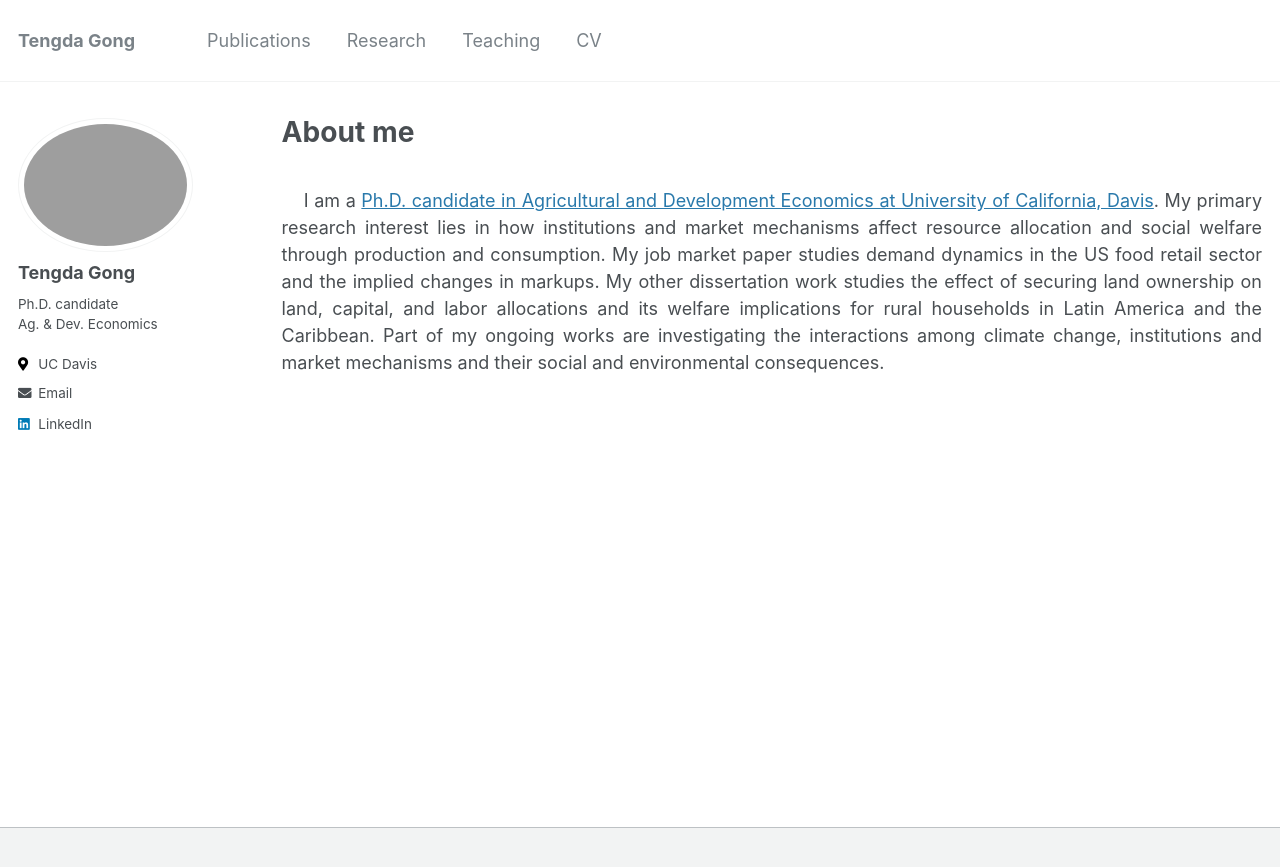
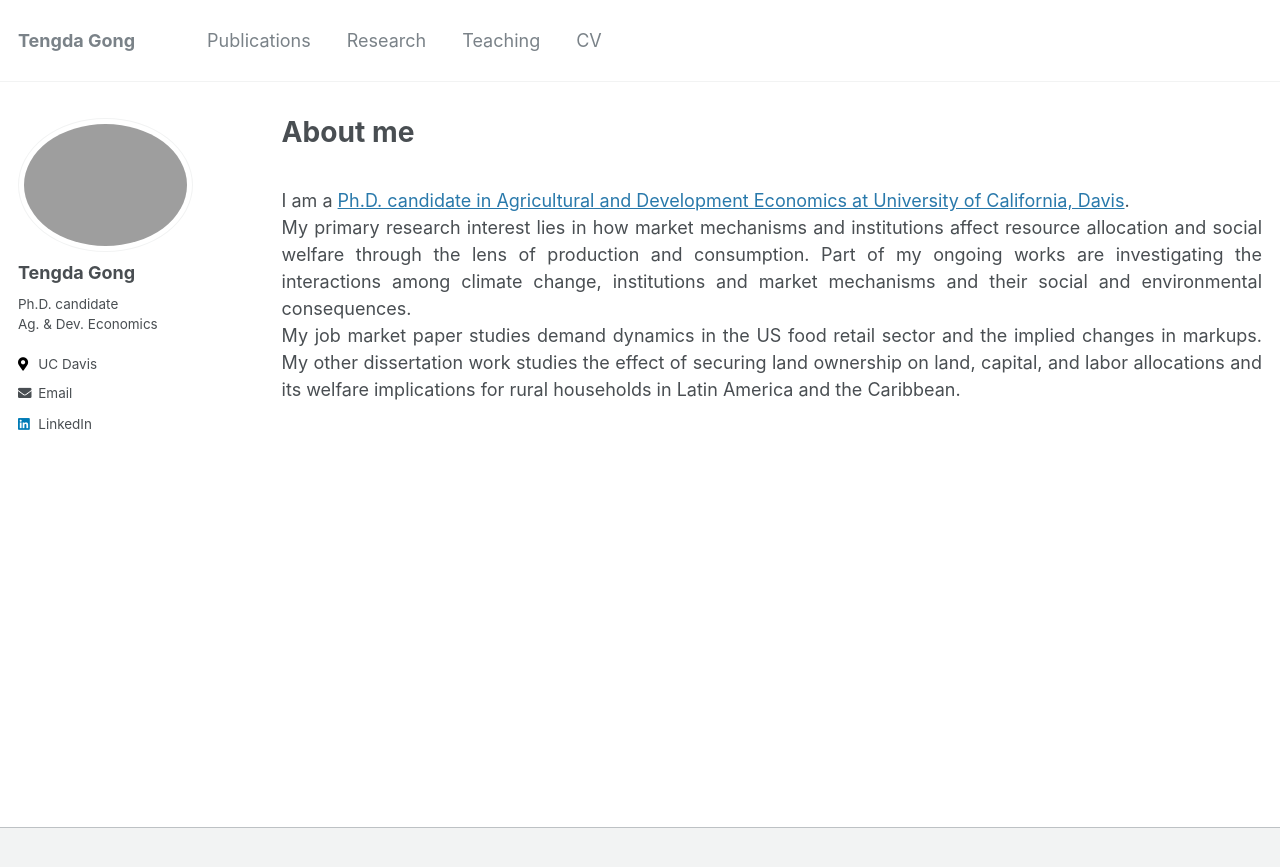
Before and after one commit to tendakung/tendakung.github.io, a Jekyll site: the page built from _pages/about.md, in a window 1280 px wide. Shown: the top 867 px of the page. Built offline with Jekyll 4.4.1, drawn with Linux system fonts in a browser that asks for light colours.

Commit message:
Update about.md

```diff
--- a/_pages/about.md
+++ b/_pages/about.md
@@ -8,5 +8,9 @@ redirect_from:
 ---
 
 <br>
-&nbsp; &nbsp; I am a [Ph.D. candidate in Agricultural and Development Economics at University of California, Davis](https://are.ucdavis.edu/people/grad-students/phd/tengda-gong/). My primary research interest lies in how institutions and market mechanisms affect resource allocation and social welfare through production and consumption. My job market paper studies demand dynamics in the US food retail sector and the implied changes in markups. My other dissertation work studies the effect of securing land ownership on land, capital, and labor allocations and its welfare implications for rural households in Latin America and the Caribbean. Part of my ongoing works are investigating the interactions among climate change, institutions and market mechanisms and their social and environmental consequences.
+I am a [Ph.D. candidate in Agricultural and Development Economics at University of California, Davis](https://are.ucdavis.edu/people/grad-students/phd/tengda-gong/).
 <br>
+My primary research interest lies in how market mechanisms and institutions affect resource allocation and social welfare through the lens of production and consumption. Part of my ongoing works are investigating the interactions among climate change, institutions and market mechanisms and their social and environmental consequences.
+<br>
+My job market paper studies demand dynamics in the US food retail sector and the implied changes in markups. My other dissertation work studies the effect of securing land ownership on land, capital, and labor allocations and its welfare implications for rural households in Latin America and the Caribbean.
+<br>
```
